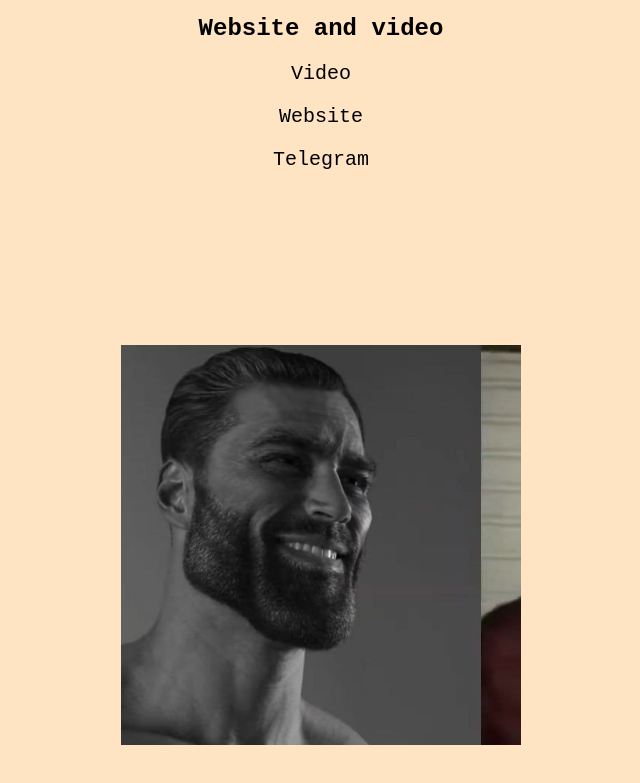
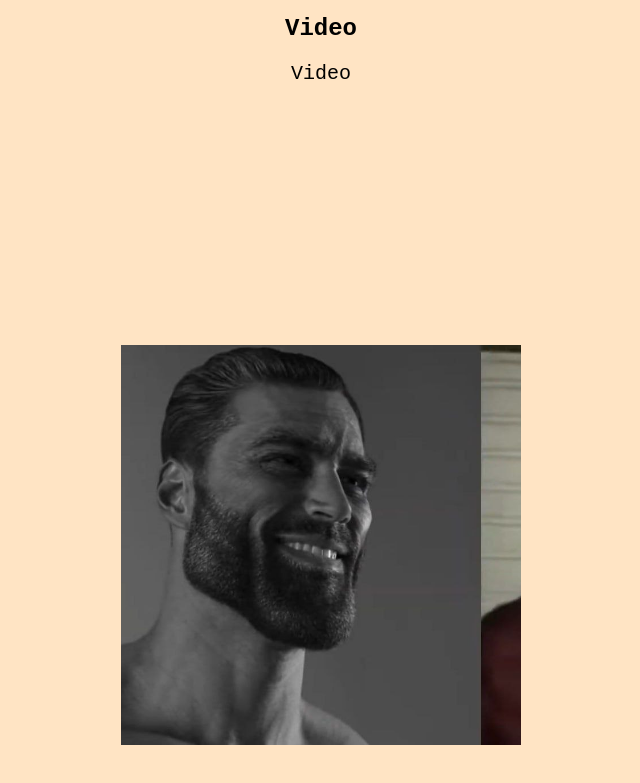
Before and after one commit to triangle220/yourblessedboy, a plain HTML site: page index.html in a window 1280 px wide. Shown: the part 55-838 px from the top of the page, without its empty margins (319-959 px from the left). Drawn offline with Linux system fonts and the light colour scheme.

Commit message:
Update index.html

```diff
--- a/index.html
+++ b/index.html
@@ -12,11 +12,9 @@
     <div class="osnova">
         <div class="dntmttr">
         <h1 class="your">My projects</h1>
-        <h2 class="music">Website and video</h2>
+        <h2 class="music">Video</h2>
             <ul>
                 <li class="li"><a href="https://www.youtube.com/watch?v=9CdMtdjdluE" class="a1">Video</a></li>
-                <li class="li"><a href="https://triangle220.github.io/Awepaw/" class="a2">Website</a></li>
-                <li class="li"><a href="https://t.me/kopiksopchik" class="a3">Telegram</a></li>
                 <li class="li"><a href="https://clck.ru/33XAwt" class="a4"></a></li>
                 <li class="li"><a href="https://clck.ru/33XB2g" class="a5"></a></li>
                 <li class="li"><a href="https://clck.ru/33XAwF" class="a6"></a></li>
```
